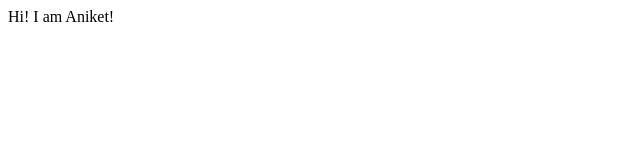
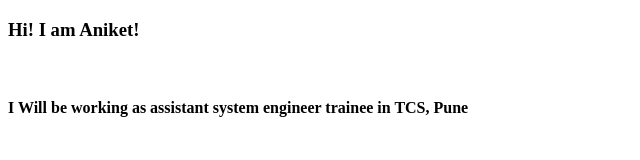
Before and after one commit to adriatic07/student-name-site, a plain HTML site: page index.html in a window 1280 px wide. Shown: the whole page, without its empty margins (0-640 px from the left). Drawn offline with Linux system fonts and the light colour scheme.

Commit message:
docs: Updated index page.

```diff
--- a/index.html
+++ b/index.html
@@ -6,6 +6,9 @@
     <title>Student-site</title>
 </head>
 <body>
-    Hi! I am Aniket!
+   <h3>Hi! I am Aniket!</h3> <br>
+   <h4>I Will be working as assistant system engineer trainee in TCS, Pune</h4>
+
+
 </body>
 </html>
```
